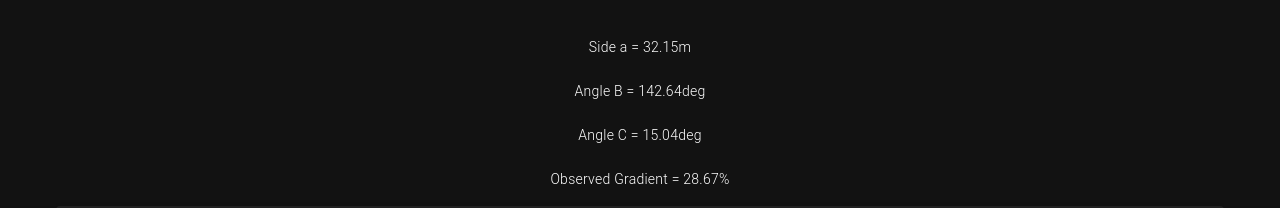
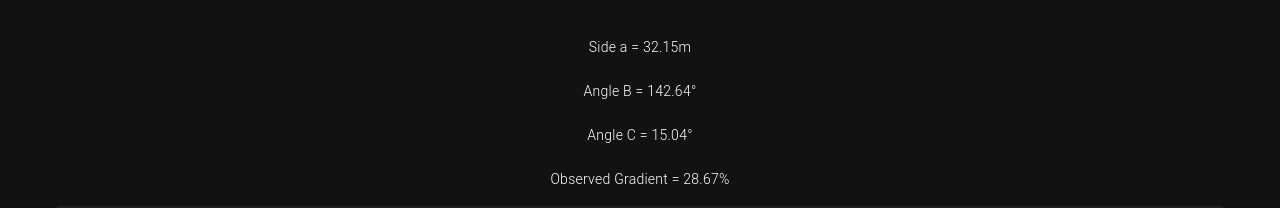
Before and after one commit to lukebatchelor/observed-gradient-of-flyover-calculator, a Vue app: page / in a window 1280 px wide. Shown: the part 445-653 px from the top of the page. Built offline with nearby package versions, Linux system fonts and the light colour scheme; a web font is replaced by a local one.

Commit message:
Adds degree symbols

```diff
--- a/src/components/Main.vue
+++ b/src/components/Main.vue
@@ -27,7 +27,8 @@
                 label="Angle A₁"
                 type="number"
                 required
-              ></v-text-field>
+              >
+              </v-text-field>
             </v-col>
             <v-col cols="6">
               <v-text-field
@@ -67,10 +68,10 @@
             <v-col> Side a = {{ sideA.toFixed(2) }}m </v-col>
           </v-row>
           <v-row>
-            <v-col> Angle B = {{ angleB.toFixed(2) }}deg </v-col>
+            <v-col> Angle B = {{ angleB.toFixed(2) }}° </v-col>
           </v-row>
           <v-row>
-            <v-col> Angle C = {{ angleC.toFixed(2) }}deg </v-col>
+            <v-col> Angle C = {{ angleC.toFixed(2) }}° </v-col>
           </v-row>
           <v-row>
             <v-col>
```
